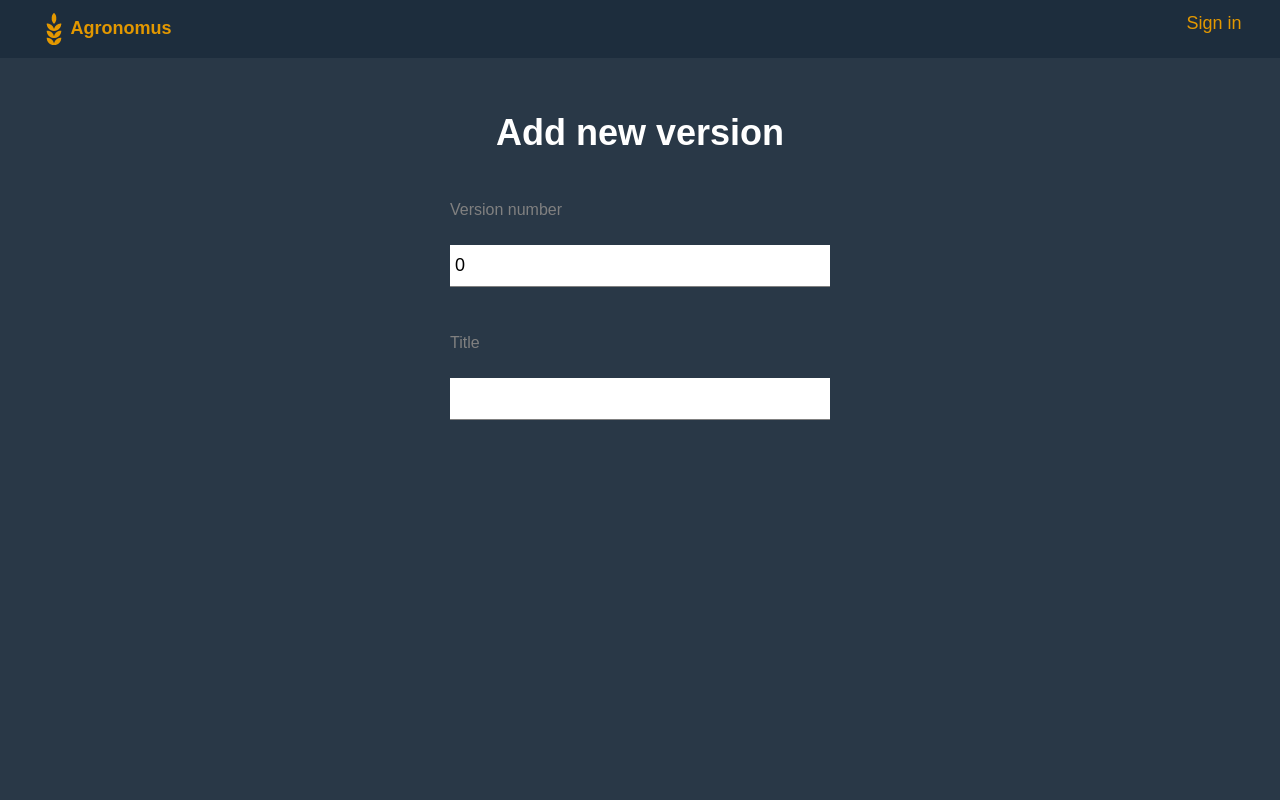
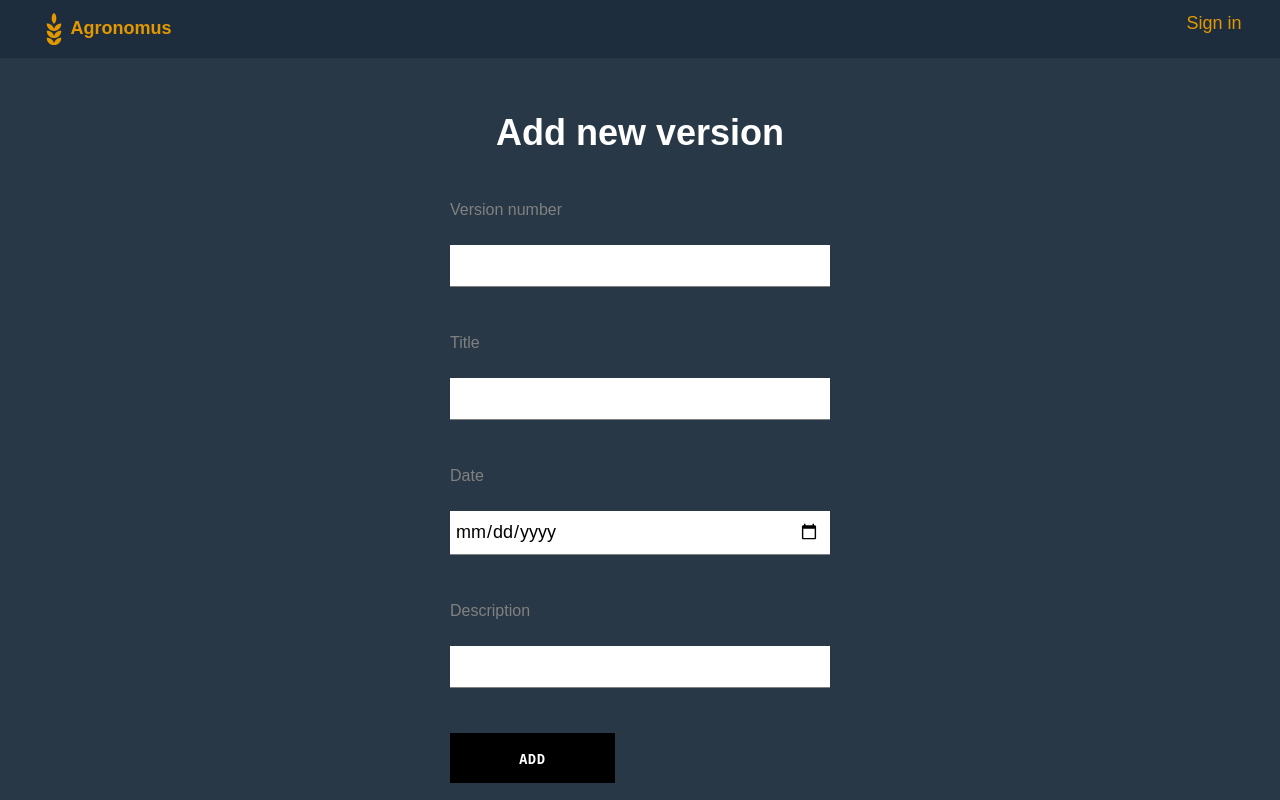
Before and after one commit to HollosT/agronomus-timeline, a React (Create React App) app: page /add-new in a window 1280 px wide. Built offline with nearby package versions, Linux system fonts and the light colour scheme; no server answers.

Commit message:
Update adding new

```diff
--- a/src/components/add-new/add-new.component.jsx
+++ b/src/components/add-new/add-new.component.jsx
@@ -1,15 +1,18 @@
 import { useState } from "react";
-import FormInput from "../UI/form-input/form-input.component"
+import FormInput from "../UI/form-input/form-input.component";
+import Button from '../UI/button/button.component'
 
 const defaultFormFields = {
-    versionNumber: 0,
-    title: ""
+    versionNumber: "",
+    title: "",
+    date: "",
+    description: "",
 };
 
 
 const AddNew = () => {
     const [formFields, setFormFields] = useState(defaultFormFields);
-    const {versionNumber, title} = formFields
+    const {versionNumber, title, date, description} = formFields
 
     const changeHandler = (event) => {
         const {name, value} = event.target;
@@ -17,13 +20,21 @@ const AddNew = () => {
         setFormFields(prevState => {
             return {...prevState, [name]: value}
         })
+    }
+
+    const handleSubmit = (event) => {
+        event.preventDefault();
+
         console.log(formFields)
     }
 
     return (
-        <form className="form-container">
+        <form className="form-container" onSubmit={handleSubmit}>
             <FormInput label="Version number" type="number" name="versionNumber" value={versionNumber} onChange={changeHandler}/>
             <FormInput label="Title" type="text" name="title" value={title} onChange={changeHandler}/>
+            <FormInput label="Date" type="date" name="date" value={date} onChange={changeHandler}/>
+            <FormInput label="Description" type="richtext" name="description" value={description} onChange={changeHandler}/>
+            <Button type="submit" >Add</Button>
         </form>
     )
 }
```
